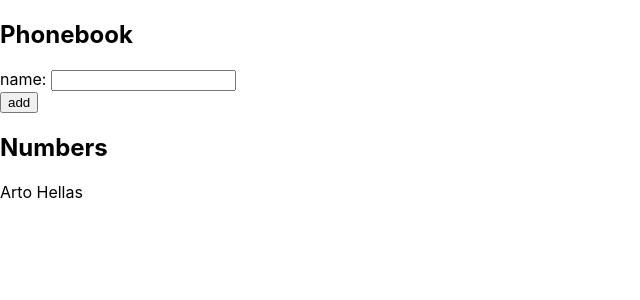
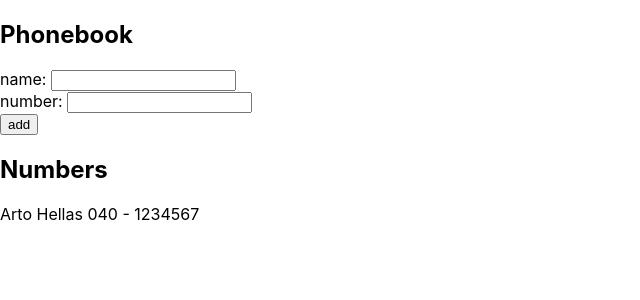
Before and after one commit to ShivS01/fullstackopen, a React (Create React App) app in the folder part2/phonebook/: page / in a window 1280 px wide. Shown: the top 300 px of the page, without its empty margins (0-640 px from the left). Built offline with nearby package versions, Linux system fonts and the light colour scheme.

Commit message:
Exercise 2.8

```diff
--- a/part2/phonebook/src/App.js
+++ b/part2/phonebook/src/App.js
@@ -1,13 +1,15 @@
 import React, { useState } from "react";
 
 const App = () => {
-  const [persons, setPersons] = useState([{ name: "Arto Hellas" }]);
+  const [persons, setPersons] = useState([
+    { name: "Arto Hellas", number: "040 - 1234567" },
+  ]);
   const [newName, setNewName] = useState("");
+  const [newNumber, setNewNumber] = useState("");
 
-  const changeInput = (event) => {
-    console.log(event.target.value);
-    setNewName(event.target.value);
-  };
+  const changeName = (event) => setNewName(event.target.value);
+
+  const changeNumber = (event) => setNewNumber(event.target.value);
 
   const addNew = (event) => {
     event.preventDefault();
@@ -15,8 +17,10 @@
       return alert(`${newName} is already added to the phonebook`);
     const obj = {
       name: newName,
+      number: newNumber,
     };
     setPersons(persons.concat(obj));
+    setNewNumber("");
     setNewName("");
   };
 
@@ -25,7 +29,10 @@
       <h2>Phonebook</h2>
       <form onSubmit={addNew}>
         <div>
-          name: <input value={newName} onChange={changeInput} />
+          name: <input value={newName} onChange={changeName} />
+        </div>
+        <div>
+          number: <input value={newNumber} onChange={changeNumber} />
         </div>
         <div>
           <button type="submit">add</button>
@@ -34,7 +41,9 @@
       <h2>Numbers</h2>
       <div>
         {persons.map((person) => (
-          <div key={person.name}>{person.name}</div>
+          <div key={person.name}>
+            {person.name} {person.number}
+          </div>
         ))}
       </div>
     </div>
```
